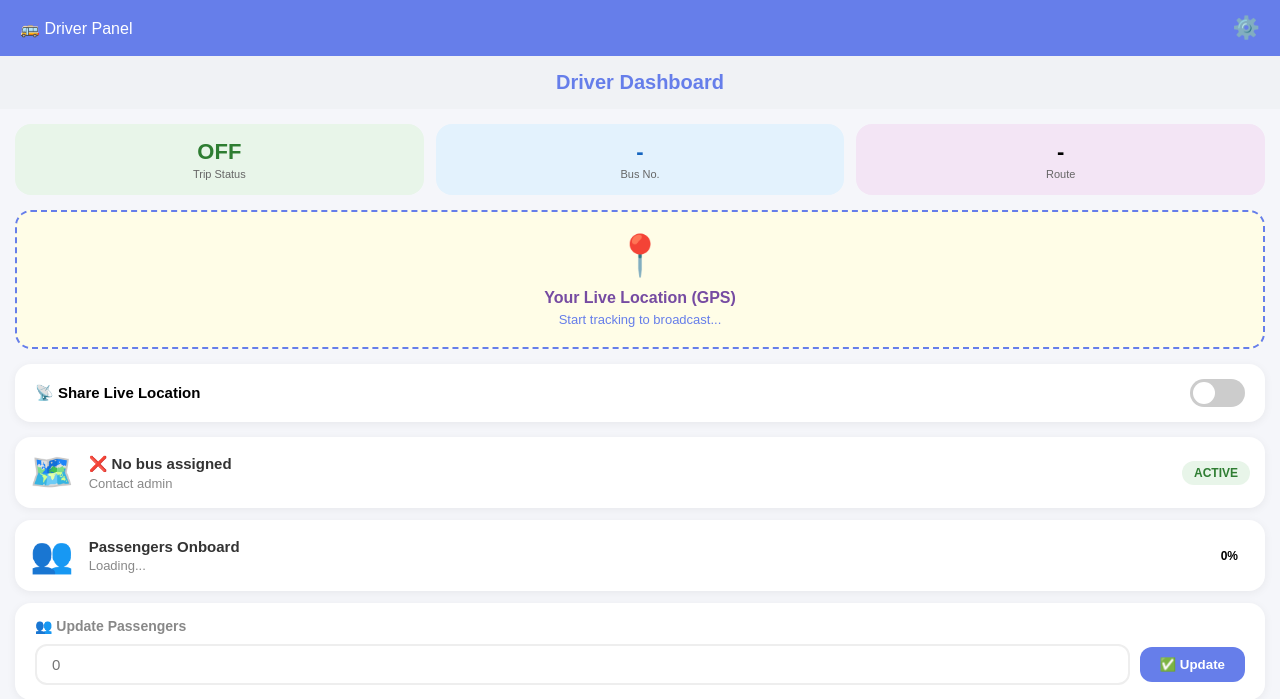
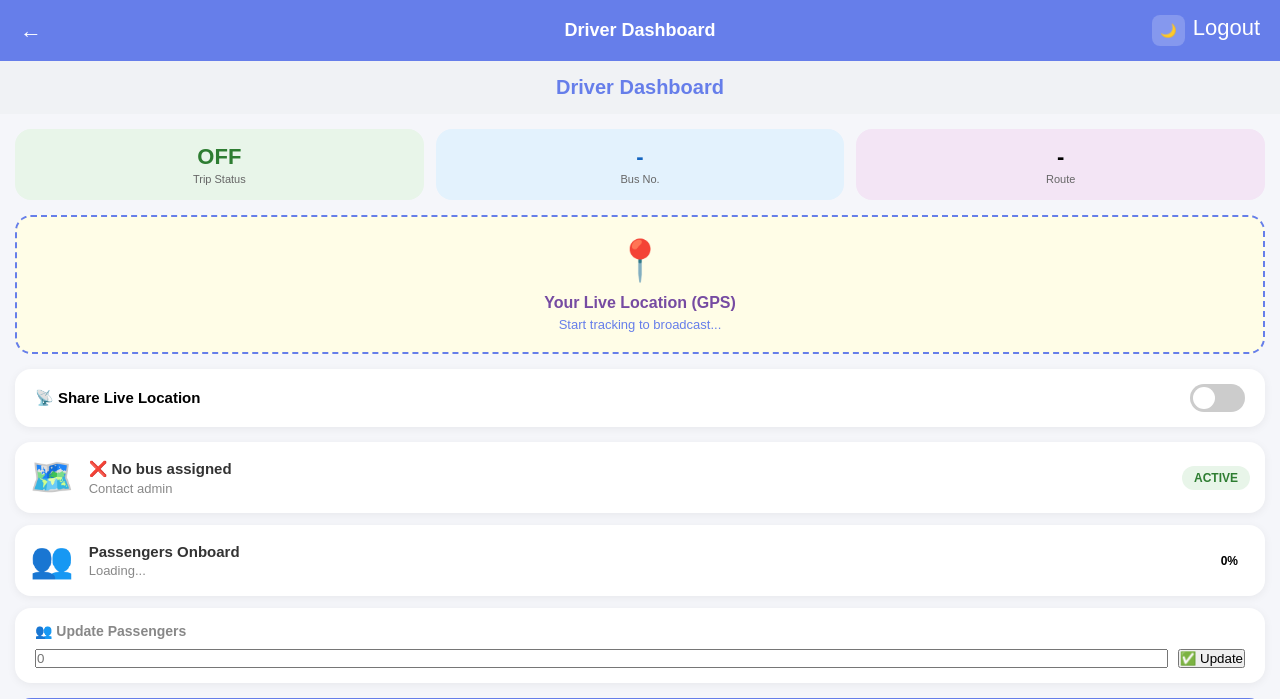
Before and after one commit to PR0810/Smart-Bus-Tracking, a Flask app: template templates/driver.html in a window 1280 px wide. Shown: the top 699 px of the page. Run offline with Flask 3, Linux system fonts and the light colour scheme; the template is opened without the code that fills it, so the values that code supplies are empty; some libraries are stand-ins or nearby versions; grey boxes are pictures that could not be loaded.

Commit message:
fix driver UI

```diff
--- a/templates/driver.html
+++ b/templates/driver.html
@@ -210,26 +210,18 @@
         display: flex;
         gap: 10px;
         align-items: center;
+        flex-wrap: wrap;
       }
       .passenger-row input {
         flex: 1;
-        padding: 10px 15px;
-        border: 2px solid #eee;
-        border-radius: 12px;
-        font-size: 15px;
+        min-width: 100px;
+      }
+      .passenger-row button {
+        white-space: nowrap;
       }
       .passenger-row input:focus {
         border-color: #667eea;
         outline: none;
-      }
-      .passenger-row button {
-        padding: 10px 20px;
-        background: #667eea;
-        color: white;
-        border: none;
-        border-radius: 12px;
-        cursor: pointer;
-        font-weight: 700;
       }
 
       .btn-start {
@@ -351,12 +343,45 @@
           opacity: 0.5;
         }
       }
+      body.dark {
+        background: #1a1a2e;
+        color: white;
+      }
+      body.dark .toggle-card,
+      body.dark .info-card,
+      body.dark .passenger-card,
+      body.dark .schedule-section {
+        background: #16213e;
+        color: white;
+      }
+      body.dark .bottom-nav {
+        background: #16213e;
+      }
     </style>
   </head>
   <body>
     <div class="navbar">
-      <span>🚌 Driver Panel</span>
-      <a href="/profile">⚙️</a>
+      <a href="javascript:history.back()">←</a>
+      <h1 style="position: absolute; left: 50%; transform: translateX(-50%)">
+        Driver Dashboard
+      </h1>
+      <div style="display: flex; gap: 8px">
+        <button
+          onclick="toggleDark()"
+          id="darkBtn"
+          style="
+            background: rgba(255, 255, 255, 0.2);
+            border: none;
+            color: white;
+            padding: 8px;
+            border-radius: 8px;
+            cursor: pointer;
+          "
+        >
+          🌙
+        </button>
+        <a href="/logout">Logout</a>
+      </div>
     </div>
 
     <div class="hero">
@@ -554,6 +579,16 @@
           .then((r) => r.json())
           .then(() => location.reload());
       }
+      function toggleDark() {
+        document.body.classList.toggle("dark");
+        var isDark = document.body.classList.contains("dark");
+        document.getElementById("darkBtn").innerText = isDark ? "☀️" : "🌙";
+        localStorage.setItem("darkMode", isDark);
+      }
+      if (localStorage.getItem("darkMode") === "true") {
+        document.body.classList.add("dark");
+        document.getElementById("darkBtn").innerText = "☀️";
+      }
     </script>
   </body>
 </html>
```
